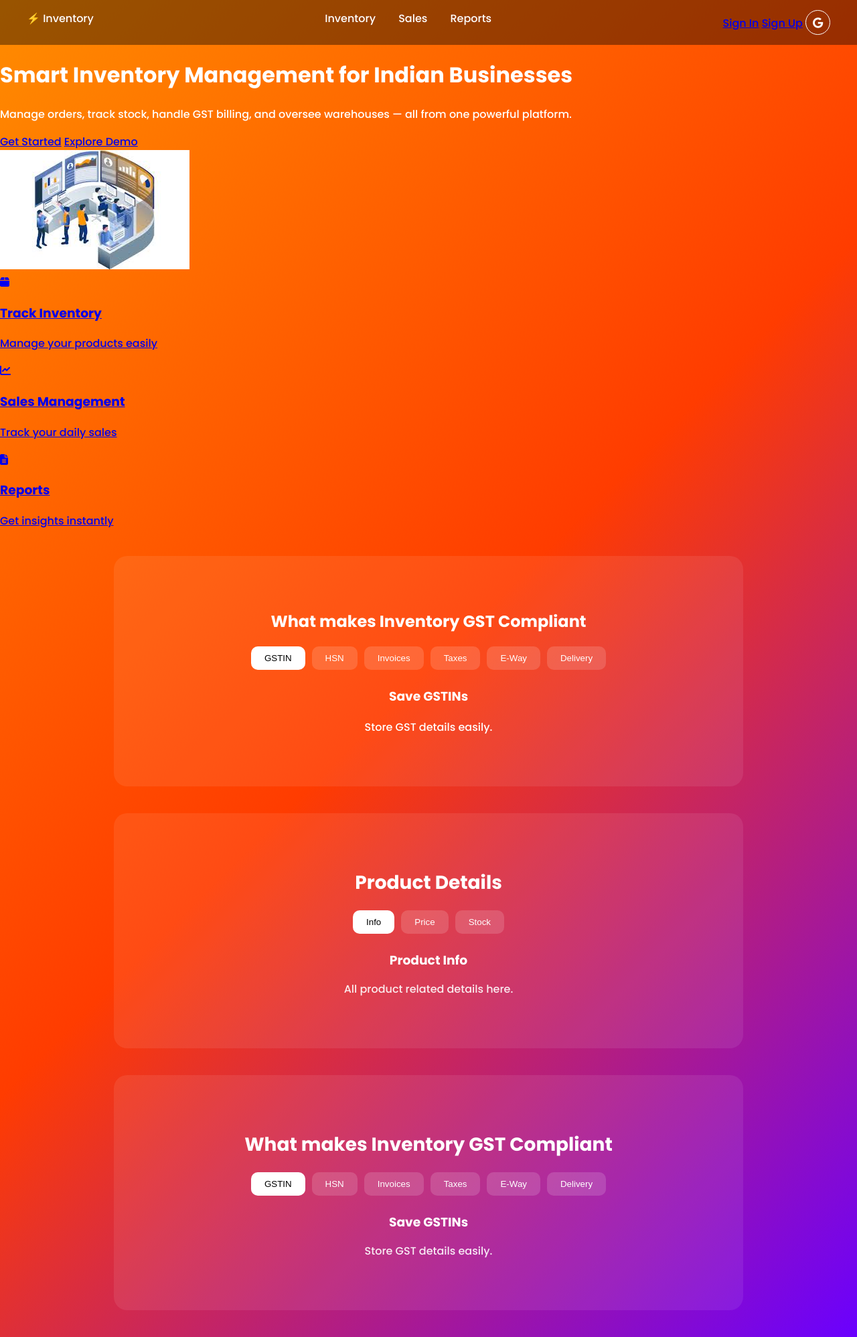
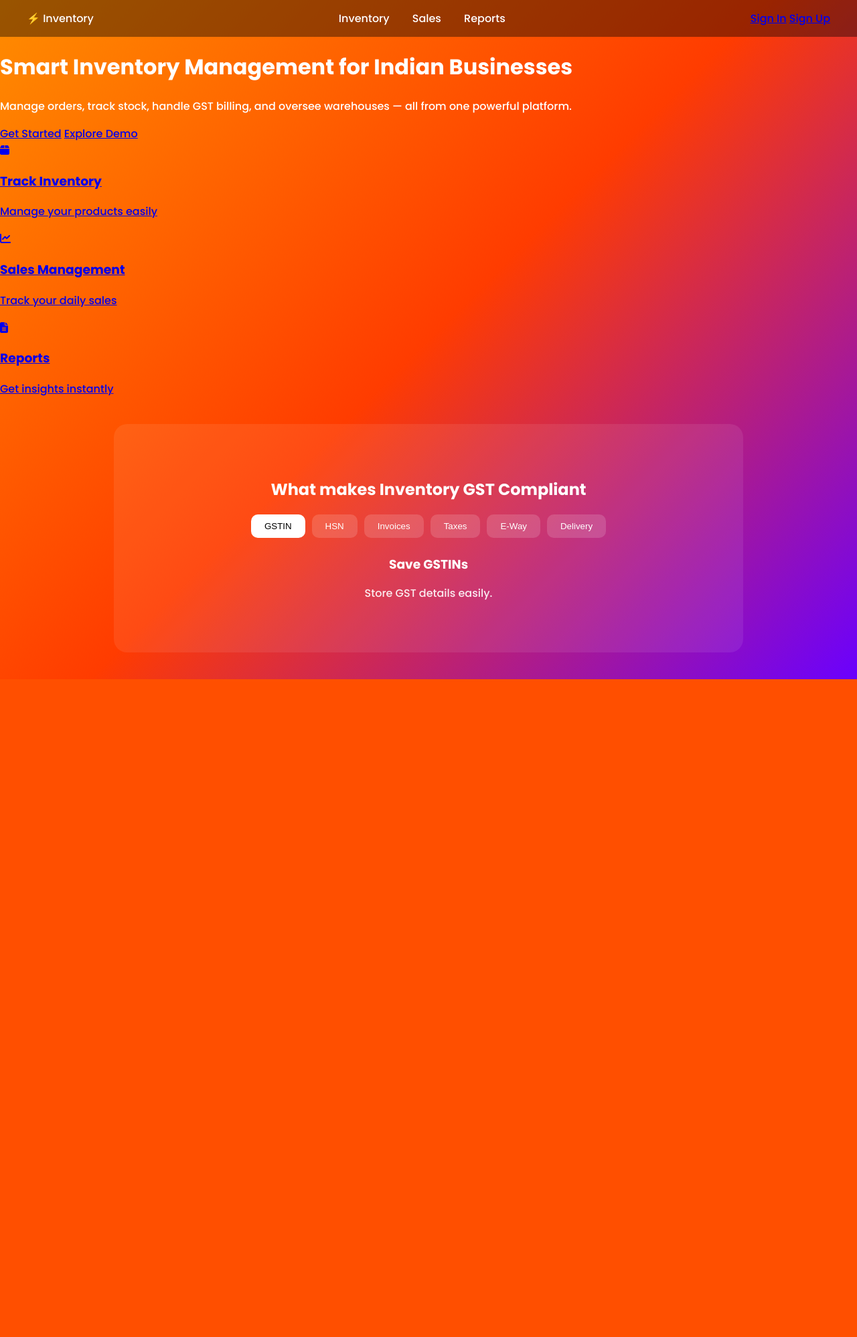
Before and after one commit to Sammohan693/inventory-project, a Django app: page / in a window 1280 px wide. Shown: the whole page at 67% size. After the commit the page ends 1014 px from the top, so only its background shows below. Run offline with Django 5.2, Linux system fonts and the light colour scheme.

Commit message:
final home clean gst section

```diff
--- a/templates/home.html
+++ b/templates/home.html
@@ -12,39 +12,11 @@
     <link rel="stylesheet" href="https://cdnjs.cloudflare.com/ajax/libs/font-awesome/6.5.0/css/all.min.css">
 
     <!-- 🔥 CSS -->
-    <link rel="stylesheet" href="{% static 'css/style.css' %}">
-
-    <style>
-        /* 🔥 FIX GOOGLE BUTTON */
-        .google-btn {
-            display: inline-flex;
-            align-items: center;
-            justify-content: center;
-            background: transparent;
-            border: 1px solid white;
-            border-radius: 50%;
-            width: 35px;
-            height: 35px;
-            color: white;
-            text-decoration: none;
-        }
-
-        .google-btn:hover {
-            background: white;
-            color: black;
-        }
-
-
-
-    </style>
+    <link rel="stylesheet" href="{% static 'css/style.css' %}?v=10">
 
 </head>
 
 <body>
-
-<!-- 🔥 BACKGROUND BLOBS -->
-<div class="bg-blur blur1"></div>
-<div class="bg-blur blur2"></div>
 
 <!-- 🔷 NAVBAR -->
 <div class="topbar">
@@ -63,11 +35,6 @@
         {% else %}
             <a href="{% url 'login' %}">Sign In</a>
             <a href="{% url 'register' %}" class="signup-btn">Sign Up</a>
-
-            <!-- 🔥 TEMP disable if error -->
-            <a href="/accounts/google/login/" class="google-btn">
-                <i class="fa-brands fa-google"></i>
-            </a>
         {% endif %}
     </div>
 </div>
@@ -87,10 +54,6 @@
             <a href="{% url 'register' %}" class="primary">Get Started</a>
             <a href="{% url 'login' %}" class="secondary">Explore Demo</a>
         </div>
-    </div>
-
-    <div class="hero-image">
-        <img src="{% static 'images/dashboard.png' %}" class="card-img">
     </div>
 
 </div>
@@ -118,7 +81,7 @@
 
 </div>
 
-<!-- 🔷 GST -->
+<!-- 🔥 GST SECTION (FINAL CLEAN VERSION) -->
 <div class="gst-section fade-up">
 
     <h2>What makes Inventory GST Compliant</h2>
@@ -127,51 +90,9 @@
         <button class="tab active" onclick="showTab('gstin', this)">GSTIN</button>
         <button class="tab" onclick="showTab('hsn', this)">HSN</button>
         <button class="tab" onclick="showTab('invoice', this)">Invoices</button>
-        <button class="tab" onclick="showTab('taxes', this)">Taxes</button>
+        <button class="tab" onclick="showTab('tax', this)">Taxes</button>
         <button class="tab" onclick="showTab('eway', this)">E-Way</button>
         <button class="tab" onclick="showTab('delivery', this)">Delivery</button>
-    </div>
-
-    <div class="tab-content active" id="gstin">
-        <h3>Save GSTINs</h3>
-        <p>Store GST details easily.</p>
-    </div>
-
-    <div class="tab-content" id="hsn">
-        <h3>HSN Codes</h3>
-        <p>Manage product classification.</p>
-    </div>
-
-</div>
-
-<div class="gst-section">
-
-    <h2 class="gst-title">Product Details</h2>
-
-    <div class="tabs">
-        <button class="tab active">Info</button>
-        <button class="tab">Price</button>
-        <button class="tab">Stock</button>
-    </div>
-
-    <div class="gst-content">
-        <h3>Product Info</h3>
-        <p>All product related details here.</p>
-    </div>
-
-</div>
-
-<div class="gst-section">
-
-    <h2 class="gst-title">What makes Inventory GST Compliant</h2>
-
-    <div class="tabs">
-        <button class="tab active" onclick="showTab('gstin')">GSTIN</button>
-        <button class="tab" onclick="showTab('hsn')">HSN</button>
-        <button class="tab" onclick="showTab('invoice')">Invoices</button>
-        <button class="tab" onclick="showTab('tax')">Taxes</button>
-        <button class="tab" onclick="showTab('eway')">E-Way</button>
-        <button class="tab" onclick="showTab('delivery')">Delivery</button>
     </div>
 
     <div class="gst-content">
```
